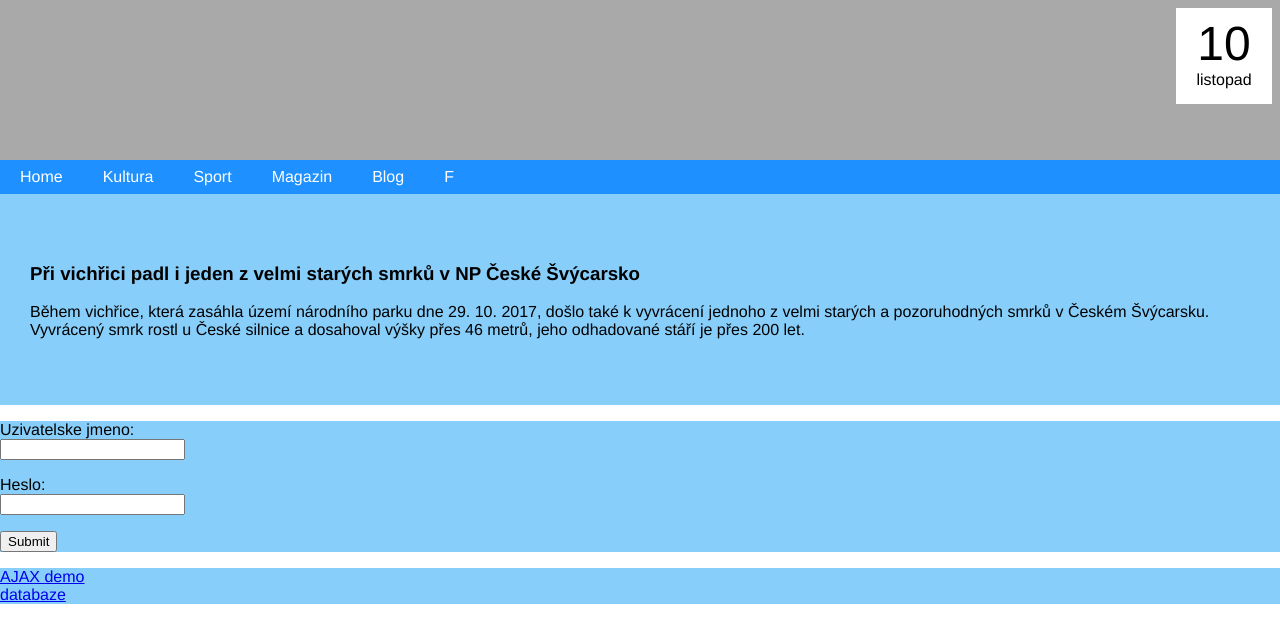
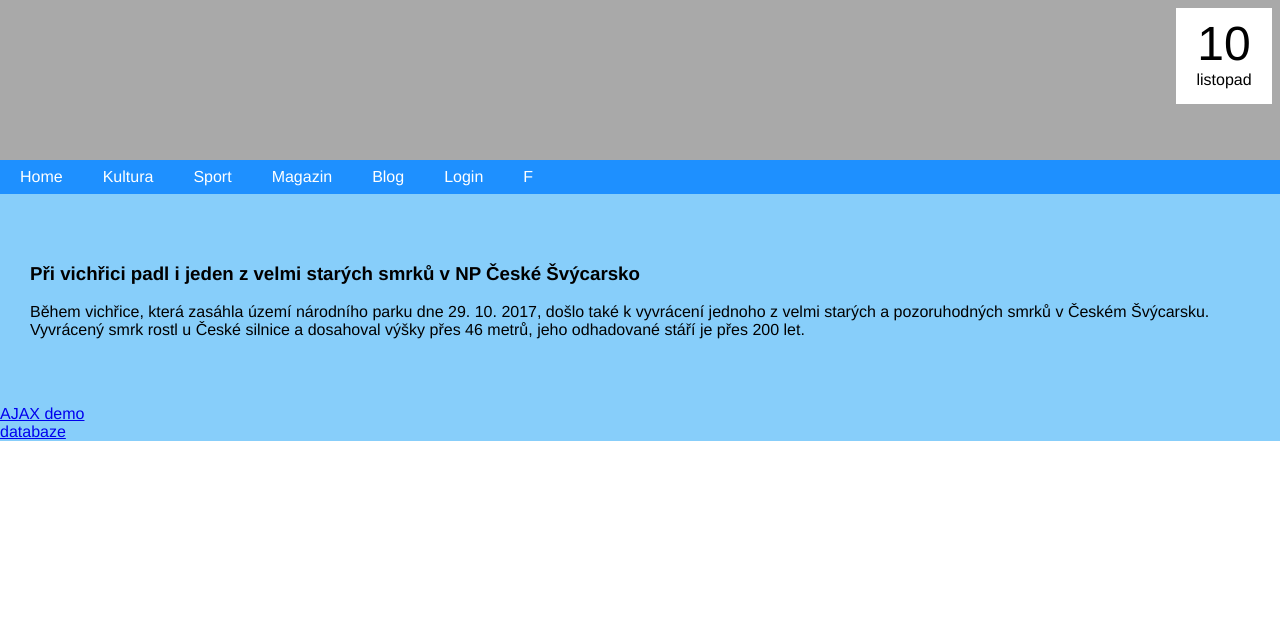
Before and after one commit to sulsseo/ZWA-codes, a PHP site: page / in a window 1280 px wide. Shown: the top 643 px of the page. Run offline with PHP 8.4, Linux system fonts and the light colour scheme.

Commit message:
work on login - login page, php site

```diff
--- a/semestralka/css/forms.css
+++ b/semestralka/css/forms.css
@@ -1,3 +1,40 @@
+/* whole form style */
+form {
+    border: 3px solid #f1f1f1;
+    text-align: center;
+    margin: 2em 2em 2em 2em;
+    padding: 2em 2em 2em 2em;
+}
+
+label {
+    float: left;
+}
+
+/* styles for email and password fields */
+input[type=email], input[type=password] {
+    width: 100%;
+    padding: 1em 1em;
+    margin: 1em 0;
+    display: inline-block;
+    border: 1px solid #ccc;
+    box-sizing: border-box;
+}
+
+/* button style */
+button {
+    background-color: rgb(99, 115, 210);
+    color: white;
+    padding: 14px 20px;
+    margin: 8px 0;
+    border: none;
+    cursor: pointer;
+    width: 100%;
+}
+
+.container {
+    padding: 2em;
+}
+
 .failure {
-    background-color: red;
+    background-color: rgb(255, 120, 120);
 }
--- a/semestralka/index.html
+++ b/semestralka/index.html
@@ -1,5 +1,6 @@
 <!DOCTYPE html>
 <html lang="cs">
+
 <head>
     <meta charset="UTF-8">
     <title>Zpravodajský web</title>
@@ -13,6 +14,7 @@
 
     <!-- header -->
     <header>
+        <!-- <img src="images/logo.png" alt=""> -->
         <div class="calendar-header">
             <div class="day">10</div>
             <div class="month">listopad</div>
@@ -22,12 +24,27 @@
     <!-- navigation -->
     <nav>
         <ul class="horizontal-nav">
-        <li class="nav-item"><a href="">Home</a></li>
-        <li class="nav-item"><a href="">Kultura</a></li>
-        <li class="nav-item"><a href="">Sport</a></li>
-        <li class="nav-item"><a href="">Magazin</a></li>
-        <li class="nav-item"><a href="">Blog</a></li>
-        <li class="nav-social"><a href="">F</a></li>
+            <li class="nav-item">
+                <a href="">Home</a>
+            </li>
+            <li class="nav-item">
+                <a href="">Kultura</a>
+            </li>
+            <li class="nav-item">
+                <a href="">Sport</a>
+            </li>
+            <li class="nav-item">
+                <a href="">Magazin</a>
+            </li>
+            <li class="nav-item">
+                <a href="">Blog</a>
+            </li>
+            <li class="nav-item">
+                <a href="login.php">Login</a>
+            </li>
+            <li class="nav-social">
+                <a href="">F</a>
+            </li>
         </ul>
     </nav>
 
@@ -42,17 +59,7 @@
     </section>
 
     <section id="formular">
-    <form>
-        <p>
-            <label>Uzivatelske jmeno: <br><input id="email" type="email" name="user"></label>
-        </p>
-        <p>
-            <label>Heslo: <br><input id="password" type="password" name="pass"></label>
-        </p>
-        <p>
-            <input type="submit" name="login">
-        </p>
-    </form>
+
     </section>
 
     <section>
@@ -68,4 +75,5 @@
 
 
 </body>
+
 </html>
```
Also changed, not shown: semestralka/login.php (added, +61 -0 lines), semestralka/php/db_lib.php (+7 -0 lines), semestralka/images/avatar.png (added), semestralka/images/logo.png (added), semestralka/php/login_form.php (renamed from semestralka/php/pass_lib.php). Lines whose indentation alone changed are shown as unchanged.
